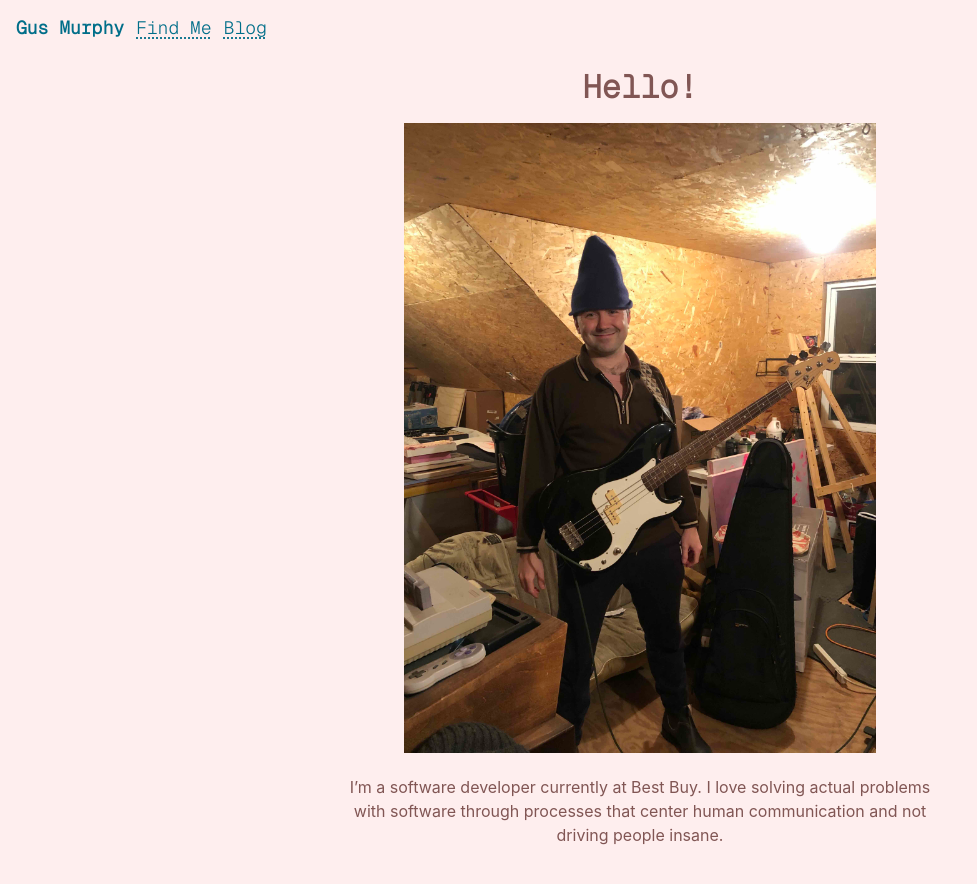
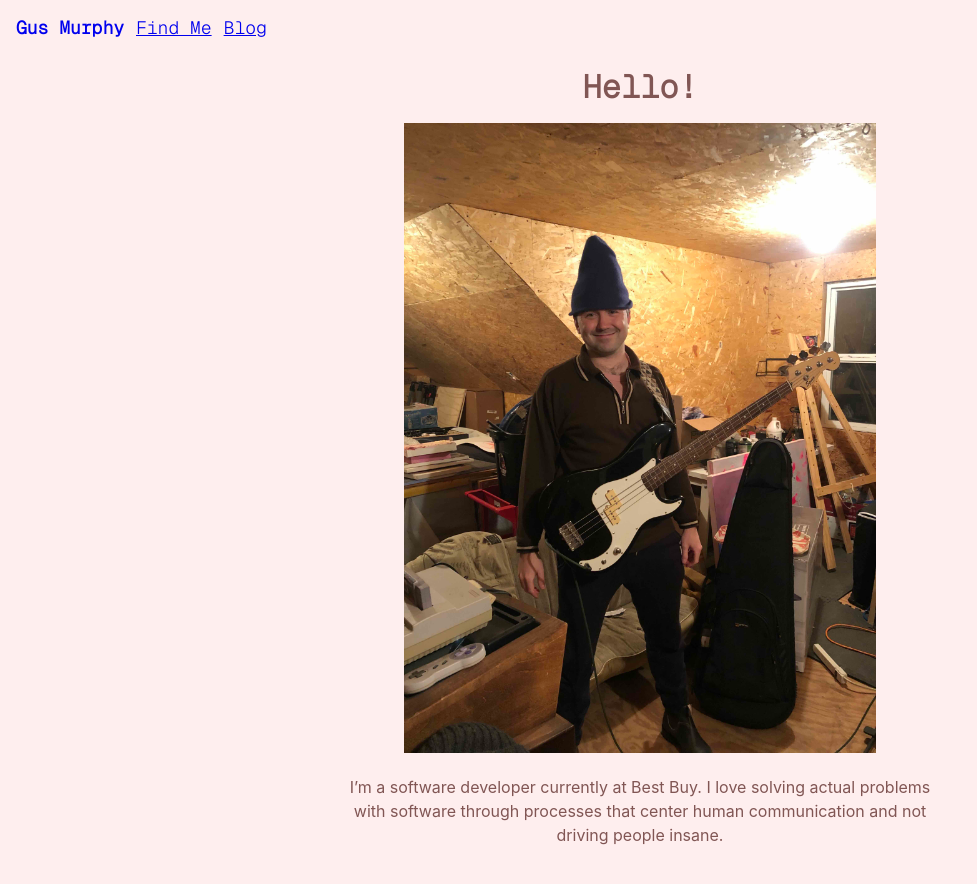
Before and after one commit to gusbmurphy/my-site, a Jekyll site: the page built from index.markdown, in a window 1280 px wide. Shown: the top 884 px of the page, without its empty margins (0-977 px from the left). Built offline with Jekyll 4.4.1, drawn with Linux system fonts in a browser that asks for light colours.

Commit message:
Remove link styling

```diff
--- a/_sass/main.scss
+++ b/_sass/main.scss
@@ -32,31 +32,6 @@ h4,
 h5,
 h6 {
   font-family: "GeistMono";
-}
-
-a {
-  text-decoration-style: dotted;
-  text-underline-position: under;
-}
-
-a:link {
-  color: #006e89;
-}
-
-a:visited {
-  color: #90437a;
-}
-
-a:focus {
-  color: #007652;
-}
-
-a:hover {
-  color: #007652;
-}
-
-a:active {
-  color: #954d00;
 }
 
 .current {
```
